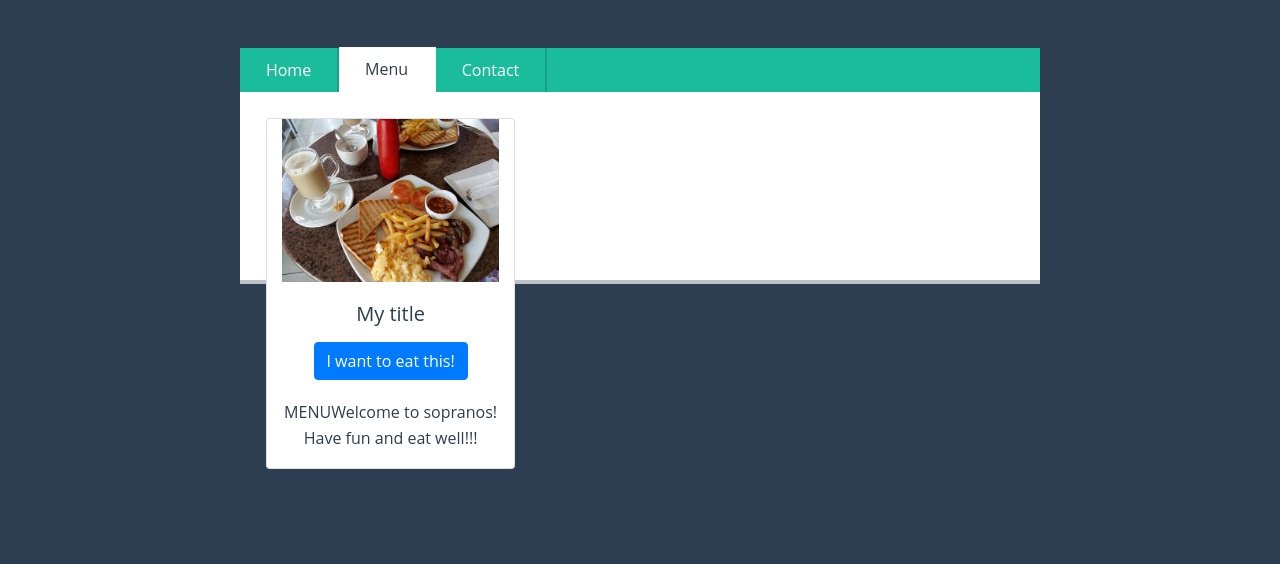
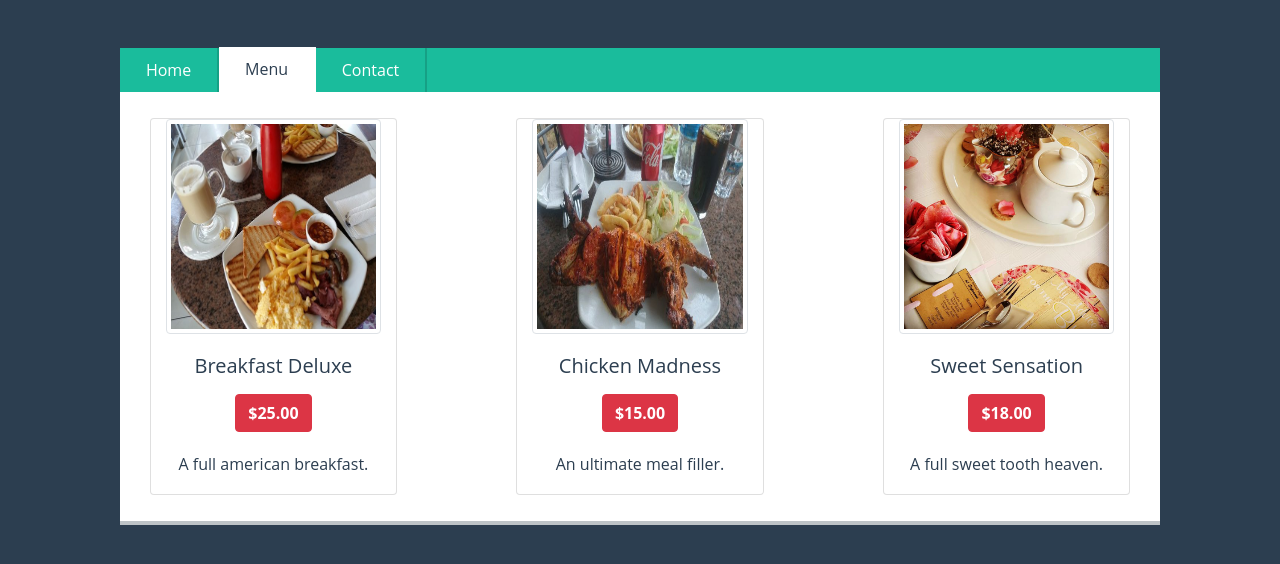
Before and after one commit to simandebvu/sopranos-restaurant, a website built with webpack: page dist/index.html in a window 1280 px wide. Both pictures are taken after a click on the label "Menu". Built offline with nearby package versions, Linux system fonts and the light colour scheme.

Commit message:
Add Menu and Random Quotes Generator

```diff
--- a/src/assets/style.scss
+++ b/src/assets/style.scss
@@ -8,7 +8,7 @@ body {
   line-height: 1.618em;
 }
 .wrapper {
-  max-width: 50rem;
+  max-width: 65rem;
   width: 100%;
   margin: 0 auto;
 }
@@ -16,7 +16,6 @@ body {
   position: relative;
   margin: 3rem 0;
   background: #1abc9c;
-  height: 14.75rem;
 }
 .tabs::before,
 .tabs::after {
@@ -50,7 +49,6 @@ body {
   transition: top 0.25s;
 }
 .tab-content {
-  height: 12rem;
   position: absolute;
   z-index: 1;
   top: 2.75em;
@@ -76,3 +74,7 @@ body {
   opacity: 1;
   transition: all 0.35s;
 }
+
+.img-thumbnail {
+  height: 215px;
+}
--- a/src/modules/display.js
+++ b/src/modules/display.js
@@ -42,20 +42,20 @@ const display = () => {
   };
 
 
-  const createWelcomeMessage = (t) => {
-    // TODO random funny quotes
+  const createWelcomeMessage = (t, blockQuoteText, blockCitationText) => {
     const blockQuote = document.createElement('blockquote');
     blockQuote.classList.add('blockquote');
     const blockParagraph = document.createElement('p');
     blockParagraph.classList.add('mb-0', 'text-center');
-    blockParagraph.innerHTML = 'Things worth having are worth waiting for.';
+    blockParagraph.innerHTML = blockQuoteText;
     const blockFooter = document.createElement('footer');
     blockFooter.classList.add('blockquote-footer');
-    blockFooter.innerHTML = 'Me, preheating the oven.';
+    blockFooter.innerHTML = blockCitationText;
     blockQuote.appendChild(blockParagraph);
     blockQuote.appendChild(blockFooter);
     const element = document.createElement('div');
     const paragraph = document.createElement('p');
+    paragraph.classList.add('lead');
     paragraph.innerText = t;
     element.appendChild(blockQuote);
     element.appendChild(paragraph);
@@ -63,38 +63,46 @@ const display = () => {
     return element;
   };
 
-  const createMenuCards = (t) => {
+  const createMenuCard = (foodItems) => {
+    const cardsContainer = document.createElement('div');
+    cardsContainer.classList.add('d-flex', 'flex-wrap', 'justify-content-between');
+    // https://developer.mozilla.org/en-US/docs/Web/JavaScript/Reference/Global_Objects/Object/entries#Description
+    Object.entries(foodItems).forEach(entry => {
+      const [key, value] = entry;
       const element = document.createElement('div');
-    element.classList.add('card', 'col-md-4');
+      element.setAttribute('index', key);
+      element.classList.add('card', 'col-md-3', 'mx-1');
       const menuImage = document.createElement('img');
-    menuImage.setAttribute('src', 'assets/breakfast.jpg');
+      menuImage.classList.add('img-thumbnail');
+      menuImage.setAttribute('src', value.imagePath);
       menuImage.setAttribute('alt', 'a truly tempting meal');
       element.appendChild(menuImage);
       const cardBody = document.createElement('div');
       cardBody.classList.add('card-body');
       const cardTitle = document.createElement('h5');
-    cardTitle.innerHTML = 'My title';
+      cardTitle.innerHTML = value.title;
       const cardText = document.createElement('p');
       cardText.classList.add('card-text');
       const cardLink = document.createElement('a');
       cardLink.setAttribute('href', 'https://simandebvu.github.io');
-    cardLink.classList.add('btn', 'btn-primary');
-    cardLink.innerHTML = 'I want to eat this!';
+      cardLink.classList.add('btn', 'btn-danger', 'font-weight-bold');
+      cardLink.innerHTML = value.price;
 
       const paragraph = document.createElement('p');
-    paragraph.innerText = t;
+      paragraph.innerText = value.description;
       cardBody.appendChild(cardTitle);
       cardBody.appendChild(cardText);
       cardBody.appendChild(cardLink);
       element.appendChild(menuImage);
       element.appendChild(cardBody);
       element.appendChild(paragraph);
-
-    return element;
+      cardsContainer.appendChild(element);
+    });
+    return cardsContainer;
   };
 
   return {
-    mainMenu, createWelcomeMessage, createMenuCards,
+    mainMenu, createWelcomeMessage, createMenuCard,
   };
 };
 export default display;
--- a/src/modules/home.js
+++ b/src/modules/home.js
@@ -2,7 +2,11 @@ import display from './display';
 
 const loadHome = (() => {
   const appDisplay = display();
-  const welcomeMessage = appDisplay.createWelcomeMessage('Welcome to sopranos! Have fun and eat well!!!\n This has been a dream to, in a small way- honour what was the best restaurant in Zimbabwe. So feel very welcome to browse though this awesome meal list and choose the dish that calls your taste buds the most!');
+  const funnyQuotes = [{ firstLine: 'Things worth having are worth waiting for.', secondLine: 'Me, preheating the oven.' }, { firstLine: 'Ive forgotten a lot of things in life.', secondLine: 'A meal has never been one of them.' }, { firstLine: 'Relationship status:', secondLine: 'chocolate.' }, { firstLine: 'The best things in life are', secondLine: 'cheese.' }, { firstLine: 'All you need is', secondLine: 'lunch.' }];
+
+  const random = Math.floor(Math.random() * funnyQuotes.length);
+  const selectedQuote = funnyQuotes[random];
+  const welcomeMessage = appDisplay.createWelcomeMessage('Welcome to sopranos! Have fun and eat well!!!\n This has been a dream to, in a small way- honour what was the best restaurant in Zimbabwe. \n So feel very welcome to browse though this awesome meal list and choose the dish that calls your taste buds the most!', selectedQuote.firstLine, selectedQuote.secondLine);
   return welcomeMessage;
 })();
 
--- a/src/modules/menu.js
+++ b/src/modules/menu.js
@@ -2,8 +2,15 @@ import display from './display';
 
 const loadMenu = (() => {
   const appDisplay = display();
-  const welcomeMessage = appDisplay.createMenuCards('MENUWelcome to sopranos! Have fun and eat well!!!');
-  return welcomeMessage;
+  const menuItems = [{
+    title: 'Breakfast Deluxe', description: 'A full american breakfast.', price: '$25.00', imagePath: 'assets/breakfast.jpg',
+  }, {
+    title: 'Chicken Madness', description: 'An ultimate meal filler.', price: '$15.00', imagePath: 'assets/chicken.jpg',
+  }, {
+    title: 'Sweet Sensation', description: 'A full sweet tooth heaven.', price: '$18.00', imagePath: 'assets/nice.jpg',
+  }];
+  const menuDisplay = appDisplay.createMenuCard(menuItems);
+  return menuDisplay;
 })();
 
 export default loadMenu;
```
Also changed, not shown: CHANGELOG.md, dist/assets/chicken.jpg (added), dist/assets/nice.jpg (added), dist/main.js. Lines whose indentation alone changed are shown as unchanged.
